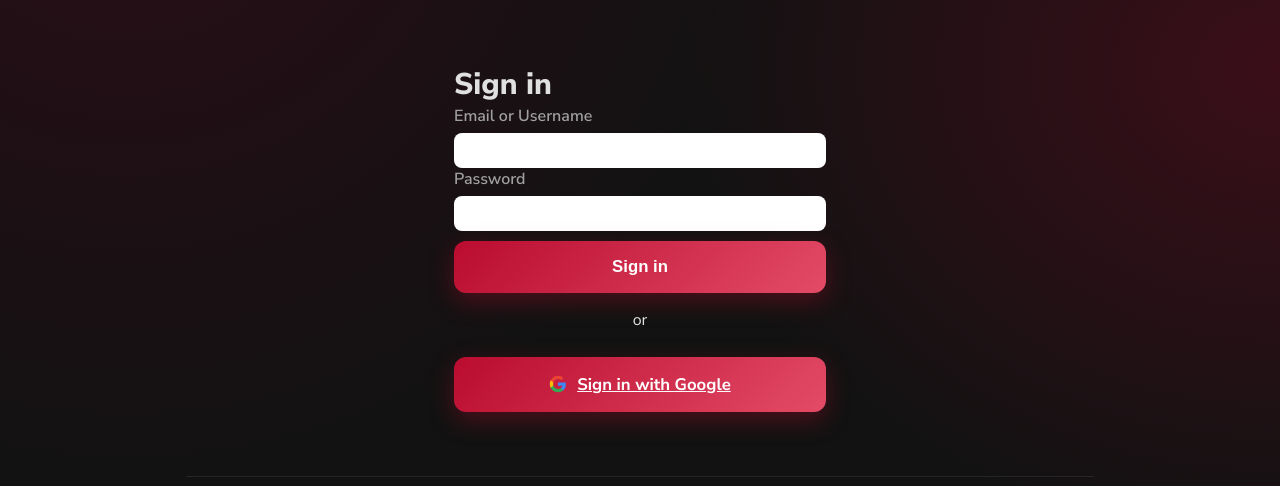
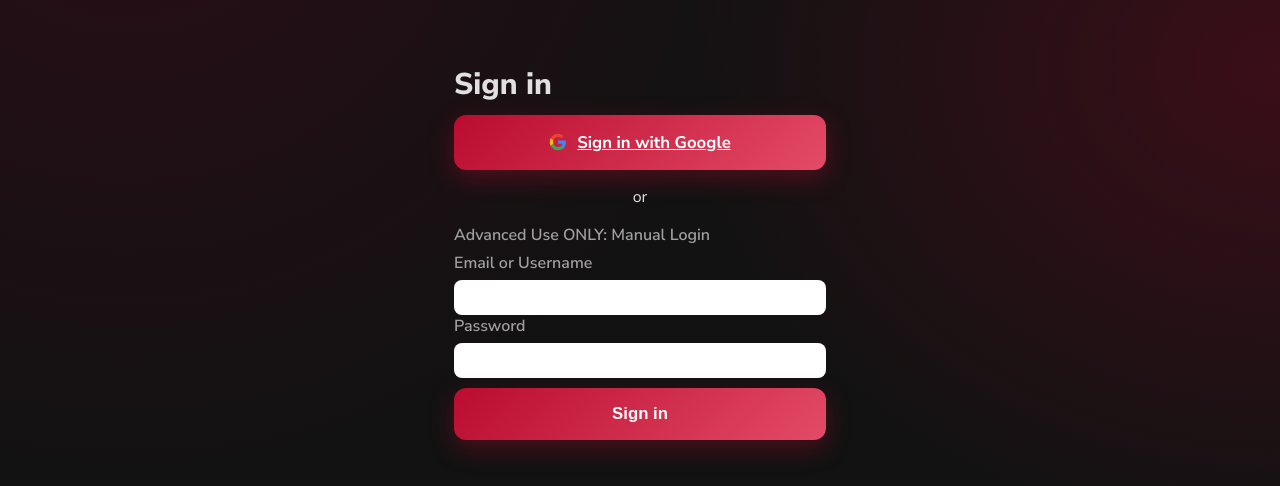
Before and after one commit to brockton-school/bps_internal_tools, a Python web app: template bps_internal_tools/templates/login.html in a window 1280 px wide. Shown: the part 92-578 px from the top of the page. Run offline with Jinja, Linux system fonts and the light colour scheme; the template is opened without the code that fills it, so the values that code supplies are empty.

Commit message:
make google login more prominent

```diff
--- a/bps_internal_tools/templates/login.html
+++ b/bps_internal_tools/templates/login.html
@@ -14,7 +14,16 @@
     {% endif %}
   {% endwith %}
 
+  <a class="btn google-btn" href="{{ url_for('auth.login_google', next=next_url) }}">
+    <!-- simple inline svg icon or use background image via CSS -->
+    <span class="google-icon" aria-hidden="true"></span>
+    <span>Sign in with Google</span>
+  </a>
+
+  <div class="auth-divider"><span>or</span></div>
+
   <form method="post" action="{{ url_for('auth.login', next=next_url) }}" class="auth-form">
+    <label for="q">Advanced Use ONLY: Manual Login</label>
     <label for="username">Email or Username</label>
     <input id="username" name="username" type="text" autocomplete="username" required>
 
@@ -24,12 +33,5 @@
     <button class="btn primary mt-12" type="submit">Sign in</button>
   </form>
 
-  <div class="auth-divider"><span>or</span></div>
-
-  <a class="btn google-btn" href="{{ url_for('auth.login_google', next=next_url) }}">
-    <!-- simple inline svg icon or use background image via CSS -->
-    <span class="google-icon" aria-hidden="true"></span>
-    <span>Sign in with Google</span>
-  </a>
 </div>
 {% endblock %}
```
